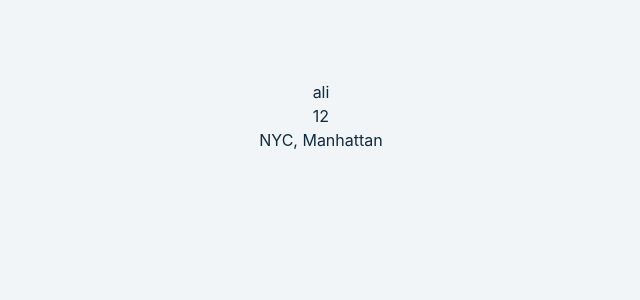
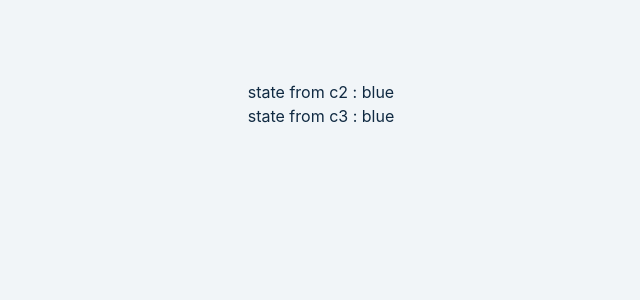
Before and after one commit to alivarastepour/react, a React (Create React App) app: page / in a window 1280 px wide. Shown: the top 300 px of the page, without its empty margins (319-959 px from the left). Built offline with nearby package versions, Linux system fonts and the light colour scheme.

Commit message:
Provider design pattern

```diff
--- a/src/App.js
+++ b/src/App.js
@@ -1,5 +1,5 @@
 import React from "react";
-import Setup from "./tutorial/DesignPatterns/Proxy";
+import Setup from "./tutorial/DesignPatterns/Provider/Comp1";
 function App() {
   return (
     <div className="container">
--- /dev/null
+++ b/src/tutorial/DesignPatterns/Provider/Comp1.js
@@ -0,0 +1,16 @@
+import {createContext, useState} from "react";
+import WithContext from "./withContext";
+import Comp2 from "./Comp2";
+import Comp3 from "./Comp3";
+
+export const ThemeContext = createContext();
+const Setup = () => {
+    const [state, setState] = useState('dark');
+    return <>
+        <WithContext ThemeContext={ThemeContext} state={state} setState={setState}>
+            <Comp2/>
+            <Comp3/>
+        </WithContext>
+    </>
+}
+export default Setup;
--- /dev/null
+++ b/src/tutorial/DesignPatterns/Provider/Comp2.js
@@ -0,0 +1,10 @@
+import useCustomContext from "./useCustomContext";
+
+export default () => {
+    const {state} = useCustomContext();
+    return <>
+        <div>
+            state from c2 : {state}
+        </div>
+    </>
+}
--- /dev/null
+++ b/src/tutorial/DesignPatterns/Provider/Comp3.js
@@ -0,0 +1,14 @@
+import {useEffect} from "react";
+import useCustomContext from "./useCustomContext";
+
+export default () => {
+    const {state, setState} = useCustomContext();
+    useEffect(() => {
+        setState('blue')
+    }, [])
+    return <>
+        <div>
+            state from c3 : {state}
+        </div>
+    </>
+}
--- /dev/null
+++ b/src/tutorial/DesignPatterns/Provider/useCustomContext.js
@@ -0,0 +1,7 @@
+import {ThemeContext} from "./Comp1";
+import {useContext} from "react";
+
+const useCustomContext = () => {
+    return useContext(ThemeContext);
+}
+export default useCustomContext;
--- /dev/null
+++ b/src/tutorial/DesignPatterns/Provider/withContext.js
@@ -0,0 +1,9 @@
+const WithContext = ({ThemeContext, children, state, setState}) => {
+    return <>
+        <ThemeContext.Provider value={{state, setState}}>
+            {children}
+        </ThemeContext.Provider>
+    </>
+}
+
+export default WithContext;
```
